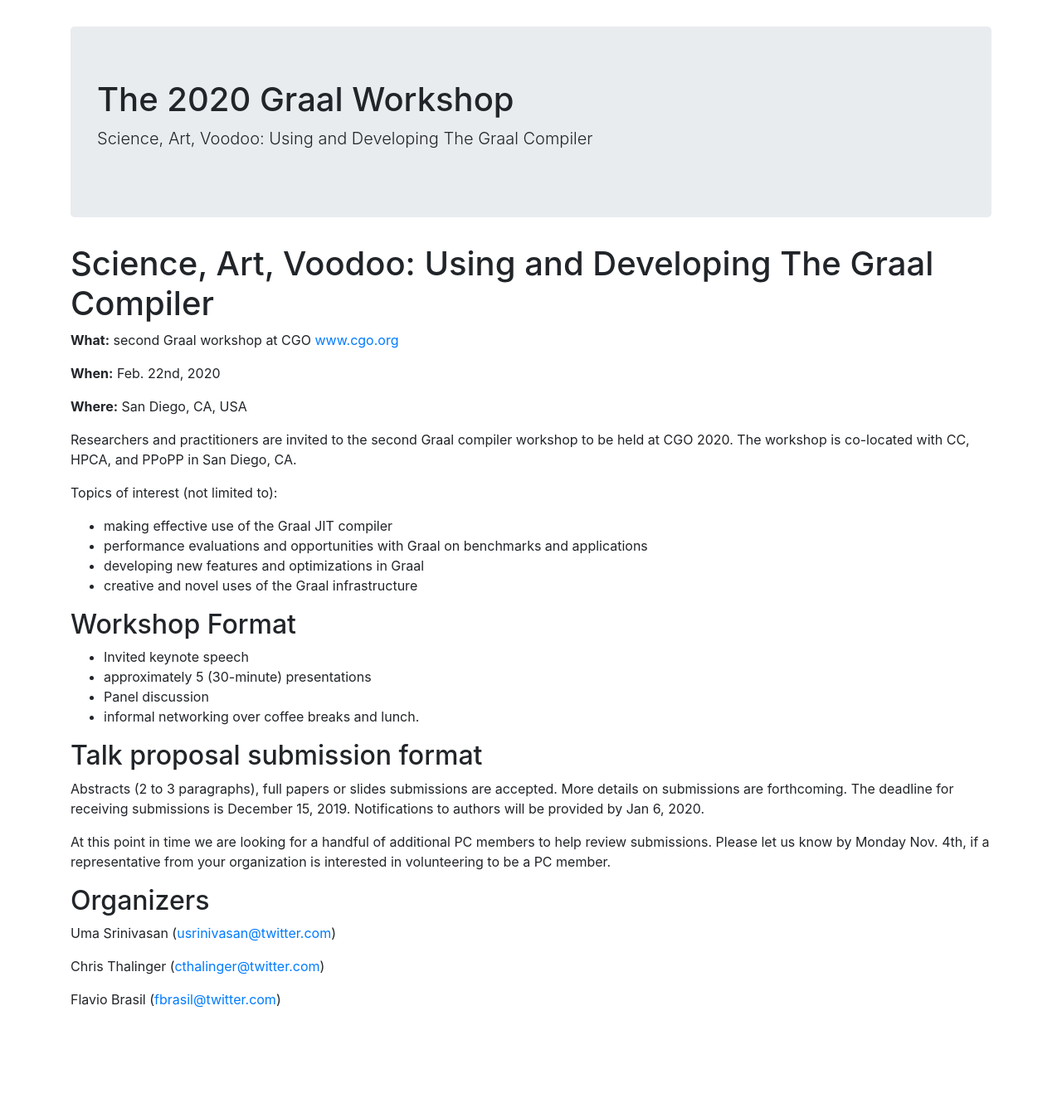
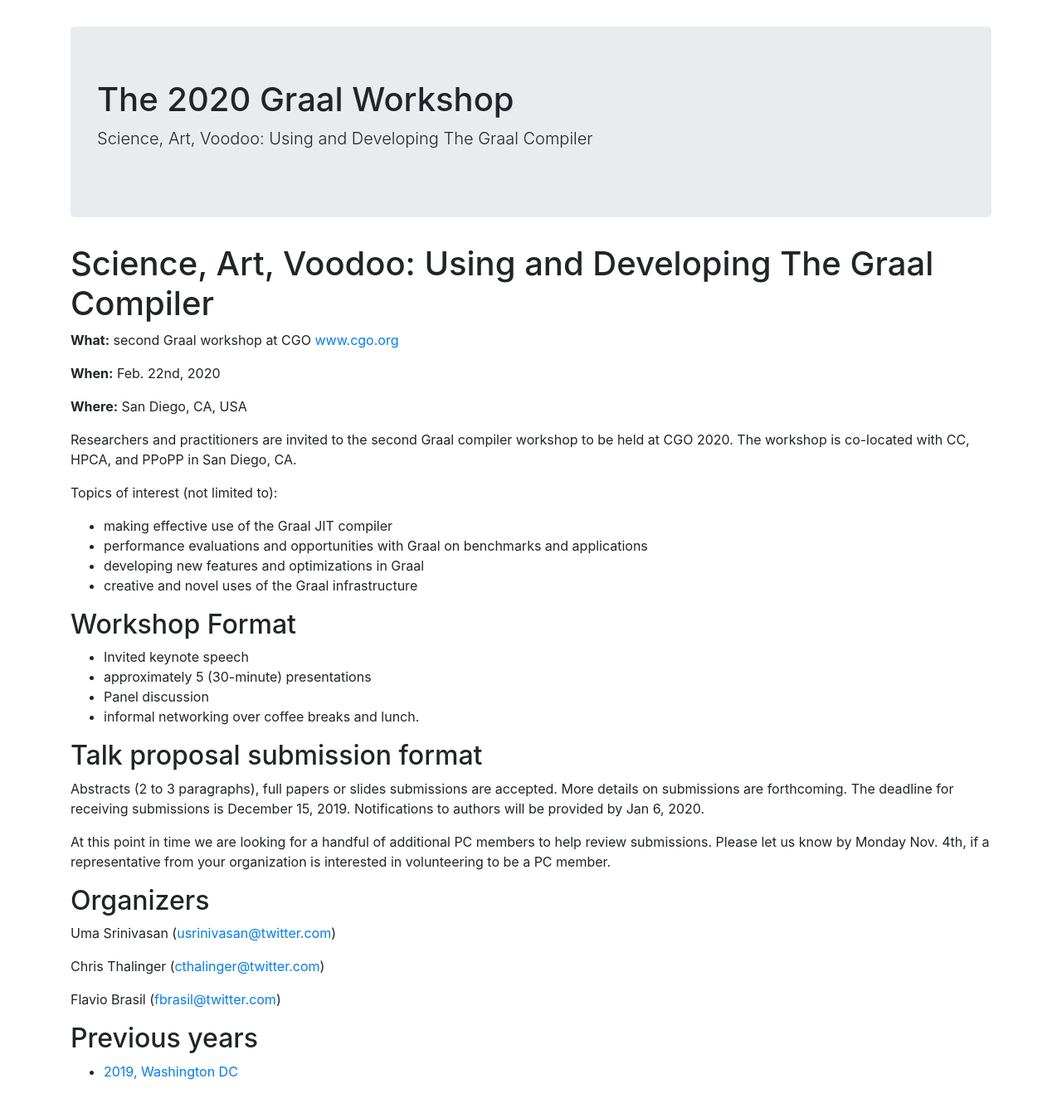
Before and after one commit to graalworkshop/graalworkshop.github.io, a Jekyll site: the page built from 2020/index.md, in a window 1280 px wide. Shown: the whole page at 83% size. Built offline with Jekyll 4.4.1, drawn with Linux system fonts in a browser that asks for light colours; before the commit the page ends 1249 px from its top, so only the background shows below that.

Commit message:
Previous years

```diff
--- a/2020/index.md
+++ b/2020/index.md
@@ -37,3 +37,7 @@ Uma Srinivasan ([usrinivasan@twitter.com](mailto:usrinivasan@twitter.com))
 Chris Thalinger ([cthalinger@twitter.com](mailto:cthalinger@twitter.com))
 
 Flavio Brasil ([fbrasil@twitter.com](mailto:fbrasil@twitter.com))
+
+## Previous years
+
+* [2019, Washington DC](../2019/)
```
